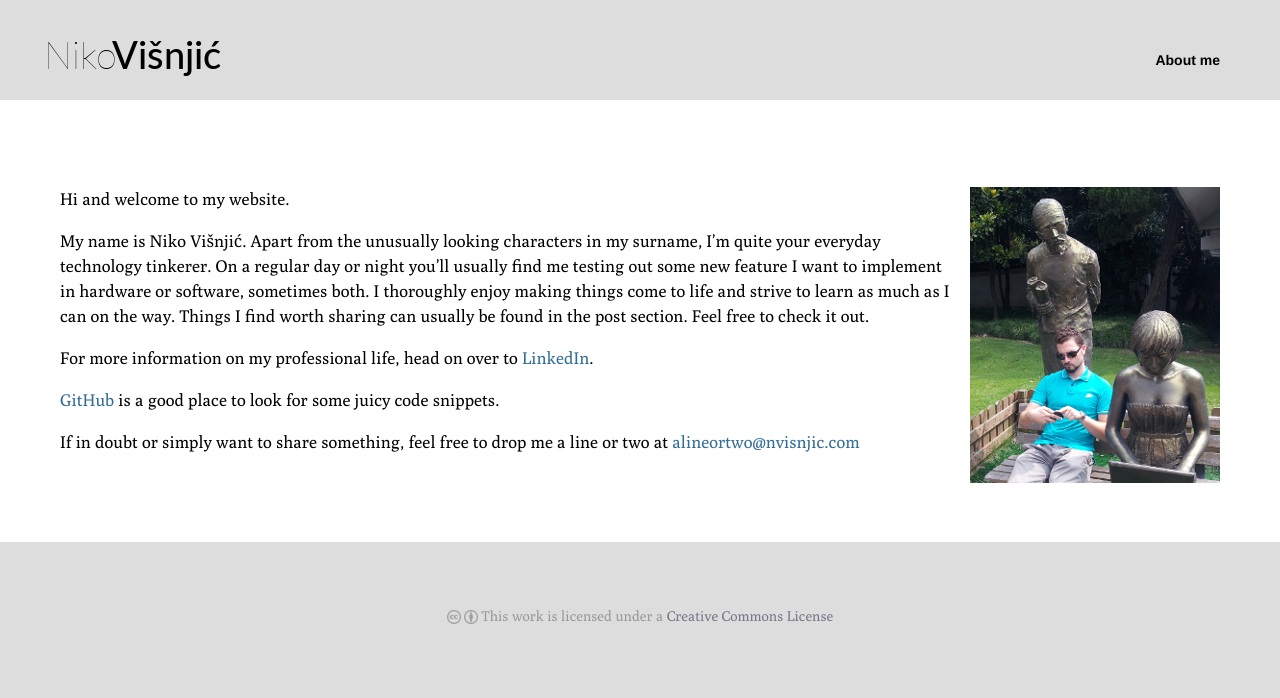
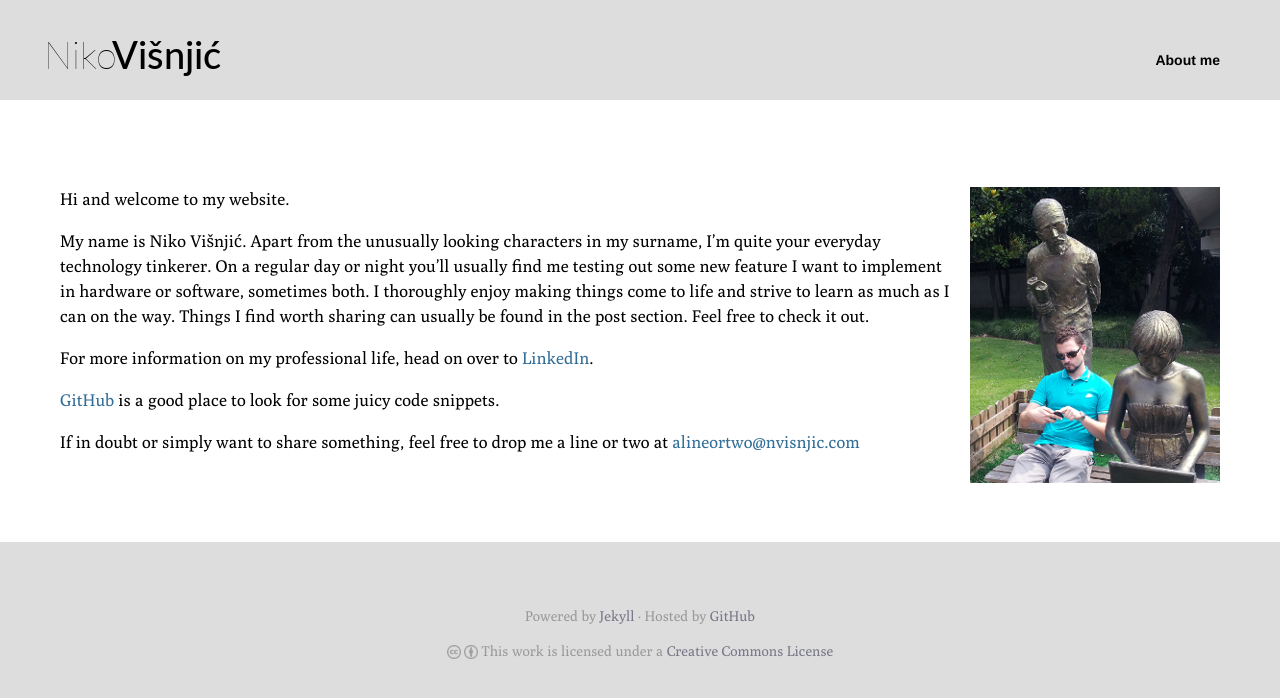
Before and after one commit to nvisnjic/nvisnjic.github.com, a Jekyll site: the page built from about/index.md, in a window 1280 px wide. Shown: the top 698 px of the page. Built offline with Jekyll 4.4.1, drawn with Linux system fonts in a browser that asks for light colours; Markdown is read by kramdown in place of the engine named in the settings.

Commit message:
edited links in footer

```diff
--- a/_layouts/default.html
+++ b/_layouts/default.html
@@ -119,11 +119,17 @@
 
     {% unless page.no_footer %}
     <footer>
-      <p>
+
+        <p>Powered by <a href=http://jekyllrb.com target=_blank>Jekyll</a>
+        &middot; Hosted by <a href=https://github.com/nvisnjic/ target=_blank>GitHub</a>
+        </p>
+    <p>
         <a rel="license" href="http://creativecommons.org/licenses/by/3.0/deed.en_US" class="cc"><img src="/res/cc-cc.png" class="cc">
         <img src="/res/cc-by.png" class="cc"></a>
-        This work is licensed under a <a rel="license" href="http://creativecommons.org/licenses/by/3.0/deed.en_US">Creative Commons License</a>
-      </p>
+        This work is licensed under a <a rel="license"
+            href="http://creativecommons.org/licenses/by/3.0/deed.en_US"
+            target=_blank>Creative Commons License</a>
+    </p>
     </footer>
     {% endunless %}
 
```
